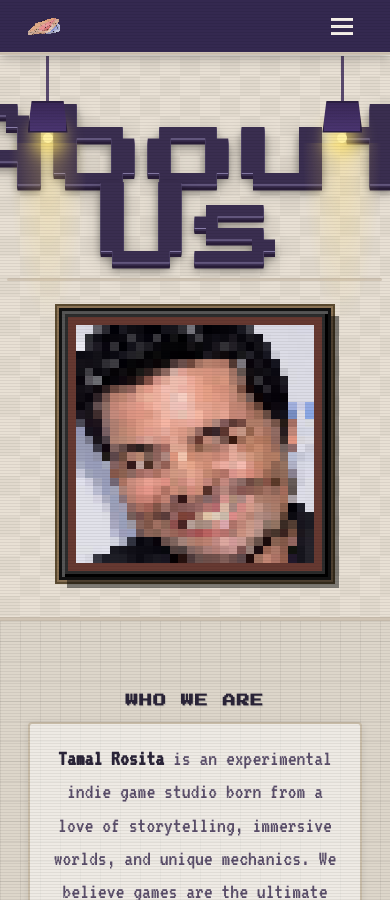
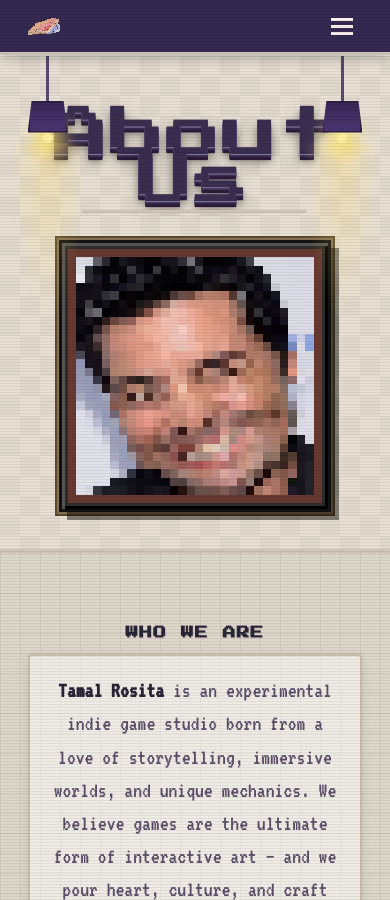
Before and after one commit to Tamal-Rosita/tamal-rosita.github.io, a Jekyll site: the page built from about.html, in a window 390 px wide and 900 px high. Built offline with Jekyll 4.4.1, drawn with Linux system fonts in a browser that asks for light colours; some of the changed text lies outside the part shown.

Commit message:
Add team members and update team grid layout and site Title responsive font size

```diff
--- a/_data/team.yml
+++ b/_data/team.yml
@@ -1,6 +1,8 @@
 - name: CaffeineWorks
   url: https://caffeineworks.itch.io/
+- name: D. Corona
+  url: https://dori.science/
 - name: Jaime Hdz
   url: https://oxido.dev
-- name: D. Corona
-  url: https://dori.science/
+- name: Seb Porthoz
+  url: https://portafolio-sebporthoz.my.canva.site/2026
--- a/_includes/team.html
+++ b/_includes/team.html
@@ -4,7 +4,7 @@
   {% else %}
   <h2 class="about-heading">Meet the Team</h2>
   {% endif %}
-  <div class="about-skills-grid" style="grid-template-columns: repeat(auto-fit, minmax(200px, 1fr));">
+  <div class="about-team-grid">
     {% for member in site.data.team %}
     <a href="{{ member.url }}" target="_blank" rel="noopener noreferrer" class="about-skill-card retro-btn" style="text-decoration: none;">
       <h3 class="about-skill-title" style="margin-bottom: 0;">{{ member.name }}</h3>
--- a/style.css
+++ b/style.css
@@ -159,10 +159,8 @@ body {
   inset: 0;
   --checker-size: clamp(20px, 3.5vw, 40px);
   background-image:
-    repeating-conic-gradient(
-      var(--wall-checker-1) 0% 25%,
-      var(--wall-checker-2) 0% 50%
-    );
+    repeating-conic-gradient(var(--wall-checker-1) 0% 25%,
+      var(--wall-checker-2) 0% 50%);
   background-size: calc(var(--checker-size) * 2) calc(var(--checker-size) * 2);
   pointer-events: none;
   transition: background 0.5s;
@@ -225,9 +223,12 @@ body {
 }
 
 @keyframes bulbPulse {
-  0%, 100% {
+
+  0%,
+  100% {
     box-shadow: 0 0 12px 6px rgba(255, 230, 100, 0.5);
   }
+
   50% {
     box-shadow: 0 0 20px 12px rgba(255, 230, 100, 0.8);
   }
@@ -242,7 +243,7 @@ body {
 
 .site-title {
   font-family: 'Press Start 2P', monospace;
-  font-size: clamp(1.5rem, 8vw, 7rem);
+  font-size: clamp(2rem, 8vw, 5rem);
   line-height: 0.85;
   letter-spacing: 0.02em;
   font-weight: normal;
@@ -306,9 +307,11 @@ body {
   transition: transform 0.2s cubic-bezier(0.34, 1.56, 0.64, 1);
   margin: 0 1.5rem;
 }
+
 .gallery-categories .frame-link:hover {
   transform: scale(1.15) translateY(-10px);
 }
+
 .gallery-categories .console-icon {
   width: clamp(220px, 40vw, 320px);
   height: clamp(220px, 40vw, 320px);
@@ -317,6 +320,7 @@ body {
   border: none;
   box-shadow: none;
 }
+
 .gallery-categories .console-icon img {
   width: 100%;
   height: 100%;
@@ -456,8 +460,9 @@ body {
   left: 50%;
   transform: translateX(-50%);
   border: 3px solid #222;
-  box-shadow: inset -4px -4px 0 rgba(0,0,0,0.5), inset 4px 4px 0 rgba(255,255,255,0.15);
+  box-shadow: inset -4px -4px 0 rgba(0, 0, 0, 0.5), inset 4px 4px 0 rgba(255, 255, 255, 0.15);
 }
+
 .cartridge-n64::before,
 .cartridge-n64::after {
   content: '';
@@ -469,8 +474,14 @@ body {
   background: #2a2a2a;
   border-radius: 4px;
 }
-.cartridge-n64::before { left: -3%; }
-.cartridge-n64::after { right: -3%; }
+
+.cartridge-n64::before {
+  left: -3%;
+}
+
+.cartridge-n64::after {
+  right: -3%;
+}
 
 .cartridge-n64 .cartridge-top {
   border-radius: 40% 40% 0 0 / 100% 100% 0 0;
@@ -478,8 +489,9 @@ body {
   width: 80%;
   margin: -6% auto 0;
   background: #222;
-  box-shadow: inset 0 -2px 0 rgba(255,255,255,0.1);
+  box-shadow: inset 0 -2px 0 rgba(255, 255, 255, 0.1);
 }
+
 .cartridge-n64 .cartridge-sticker {
   height: 52%;
   width: 72%;
@@ -501,8 +513,9 @@ body {
   left: 50%;
   transform: translateX(-50%);
   border: 4px solid #4a423a;
-  box-shadow: inset -4px -4px 0 rgba(0,0,0,0.2), inset 4px 4px 0 rgba(255,255,255,0.4);
+  box-shadow: inset -4px -4px 0 rgba(0, 0, 0, 0.2), inset 4px 4px 0 rgba(255, 255, 255, 0.4);
 }
+
 .cartridge-tv::before {
   content: '';
   position: absolute;
@@ -514,9 +527,11 @@ body {
   background: #4a423a;
   box-shadow: 0 20px 0 #4a423a;
 }
+
 .cartridge-tv .cartridge-top {
   display: none;
 }
+
 .cartridge-tv .cartridge-sticker {
   height: 60%;
   width: 65%;
@@ -532,6 +547,7 @@ body {
   background: #c3c3c3;
   border-radius: 4px 4px 0 0;
 }
+
 .cartridge-gameboy .cartridge-top {
   border-radius: 4px;
 }
@@ -769,9 +785,9 @@ body {
     padding-bottom: 2rem;
   }
 
-  /* On very small screens, scale title down more aggressively */
+  /* On very small screens, scale title down appropriately */
   .site-title {
-    font-size: clamp(5rem, 12vw, 9rem);
+    font-size: clamp(3rem, 10vw, 8rem);
   }
 
   .wip-title {
@@ -792,7 +808,7 @@ body {
   }
 
   .site-title {
-    font-size: clamp(1.2rem, 5vw, 3rem);
+    font-size: clamp(2rem, 8vw, 5rem);
   }
 
   .lamp {
@@ -1009,6 +1025,13 @@ body {
 .about-skills-grid {
   display: grid;
   grid-template-columns: repeat(auto-fit, minmax(180px, 1fr));
+  gap: 1rem;
+}
+
+/* Team grid — 2 columns */
+.about-team-grid {
+  display: grid;
+  grid-template-columns: repeat(2, 1fr);
   gap: 1rem;
 }
 
@@ -1304,6 +1327,7 @@ body {
    RESPONSIVE — Nav + new pages
 ══════════════════════════════════════════════ */
 @media (max-width: 600px) {
+
   /* Mobile nav — fixed tap target issues */
   .nav-toggle {
     display: flex;
@@ -1417,7 +1441,9 @@ body {
 }
 
 @media (max-width: 400px) {
-  .about-skills-grid {
+
+  .about-skills-grid,
+  .about-team-grid {
     grid-template-columns: 1fr;
   }
 
```
Also changed, not shown: 2 other files.
